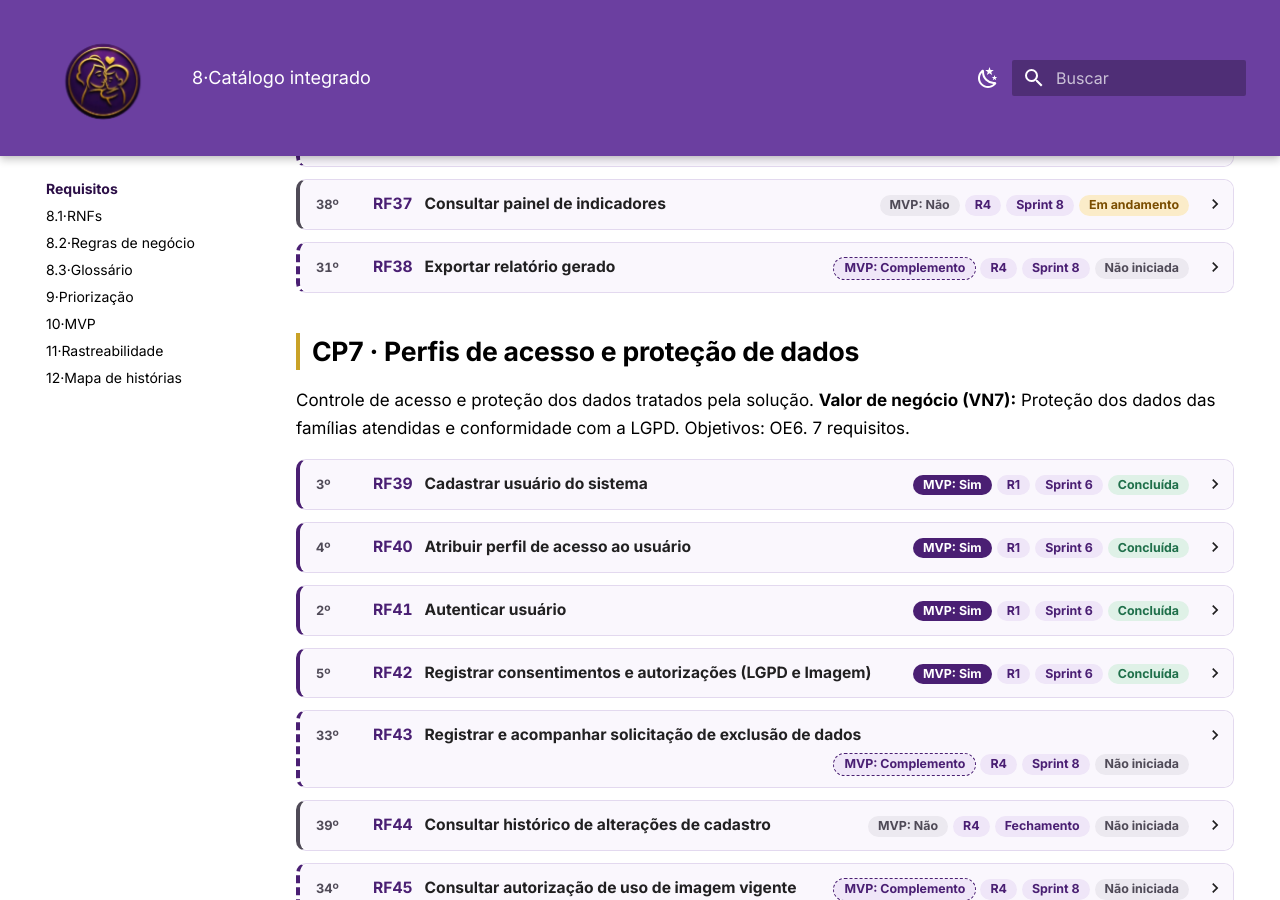
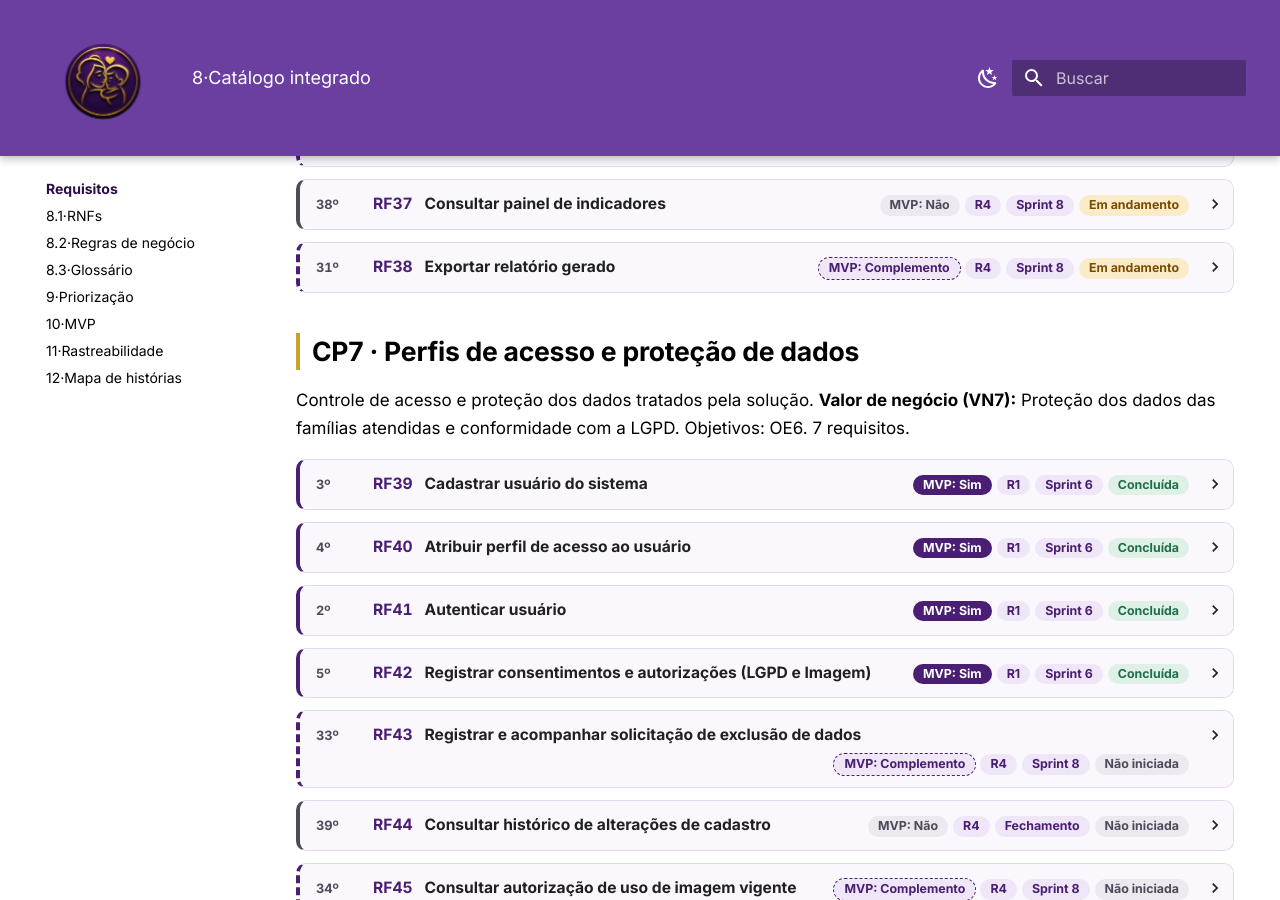
Before and after one commit to mdsreq-fga-unb/REQ-2026.2-T01-MaesGuerreiras, an MkDocs documentation site: the page built from docs/08-requisitos/index.md, in a window 1280 px wide and 900 px high, scrolled down 4300 px. Built offline with MkDocs 1.6.1 and Material for MkDocs 9.7.7, drawn with Linux system fonts in a browser that asks for light colours.

Commit message:
Atualiza a situação dos requisitos a partir das issues

```diff
--- a/docs/08-requisitos/index.md
+++ b/docs/08-requisitos/index.md
@@ -738,8 +738,8 @@ Acompanhamento dos resultados e indicadores da associação. **Valor de negócio
 
 </details>
 
-<details class="ficha" id="rf38" data-cp="cp6" data-release="r4" data-sprint="8" data-mvp="complemento" data-situacao="nao-iniciada" data-valor="3" data-esforco="2" data-ordem="31" data-perfis="coordenacao" markdown="1">
-<summary><span class="ficha__ordem" title="Posição na ordem do backlog">31º</span> <span class="ficha__id">RF38</span> <span class="ficha__nome">Exportar relatório gerado</span> <span class="ficha__chips"><span class="chip chip--mvp-complemento">MVP: Complemento</span> <span class="chip">R4</span> <span class="chip">Sprint 8</span> <span class="chip chip--sit-nao-iniciada">Não iniciada</span></span></summary>
+<details class="ficha" id="rf38" data-cp="cp6" data-release="r4" data-sprint="8" data-mvp="complemento" data-situacao="em-andamento" data-valor="3" data-esforco="2" data-ordem="31" data-perfis="coordenacao" markdown="1">
+<summary><span class="ficha__ordem" title="Posição na ordem do backlog">31º</span> <span class="ficha__id">RF38</span> <span class="ficha__nome">Exportar relatório gerado</span> <span class="ficha__chips"><span class="chip chip--mvp-complemento">MVP: Complemento</span> <span class="chip">R4</span> <span class="chip">Sprint 8</span> <span class="chip chip--sit-em-andamento">Em andamento</span></span></summary>
 
 | Parte do registro | Informação |
 | :--- | :--- |
@@ -751,8 +751,8 @@ Acompanhamento dos resultados e indicadores da associação. **Valor de negócio
 | Critérios de aceitação | **CA-RF38-01:** A Coordenação consegue exportar um relatório gerado em PDF e em CSV.<br>**CA-RF38-02:** O arquivo exportado corresponde ao relatório e aos filtros utilizados, sem incluir registros de outro período ou recorte.<br>**CA-RF38-03:** O PDF permite identificar o relatório, os filtros aplicados e os resultados, sem cortar informações necessárias à leitura.<br>**CA-RF38-04:** O CSV pode ser aberto em uma planilha, mantendo a separação dos campos e preservando os valores, os acentos e as unidades apresentados no relatório.<br>**CA-RF38-05:** Voluntário e Visitante não conseguem exportar relatórios restritos nem obter seus arquivos por acesso direto à operação.<br>**CA-RF38-06:** Se a geração do arquivo falhar, o sistema informa que a exportação não foi concluída, sem apresentar o resultado como sucesso.<br>Evidência prevista: Exportação dos relatórios abrangidos nos dois formatos, comparação dos filtros e resultados, leitura do PDF, abertura do CSV em planilha, testes de acesso e simulação de falha na geração.<br>**Pendente de definição:** Confirmar quais relatórios poderão ser exportados: a ficha menciona “um relatório gerado”, mas lista somente RF33 como dependência. Esclarecer o alcance do RNF03 nessa operação; não foi acrescentado um prazo de download que o RNF não define. |
 | Priorização | Valor **3** (fonte: avaliação da cliente por requisito, planilha de priorização v2) · Esforço **2** · Risco: Médio · Posição **31** na ordem<br>**Valor (cliente):** Should have, critério: dependência para viabilizar outras funcionalidades. «Hoje está com 4, mas só exporta o que RF33 a RF37 geram. Sem ele, ainda dá para imprimir a tela pelo navegador. Ganha valor junto com os relatórios, porque o PDF é o formato que apoiadores recebem.»<br>**Esforço (equipe):** esforço 2 · complexidade 2 · lacuna 1 → consolidado 1,7. Usa biblioteca pronta de PDF/CSV, e a equipe já domina. Só precisa integrar com os relatórios do CP6.<br>**Leitura da matriz:** Candidato ao MVP (valor 3 · esforço 2). Entre os primeiros da Fatia 2, conforme a capacidade das sprints. |
 | Entrega | MVP: **complemento** (Fatia 2), conforme a nova matriz (planilha v2) · Release **R4** · Sprint **8** · Iceberg: Base |
-| Situação | Não iniciada |
-| Evolução | 27/10/2026 · Ordem ajustada: relatórios (RF33 a RF37) antes da exportação. ([MUD-006](../14-historico/index.md#mud-006))<br>29/10/2026 · Nova matriz, com o valor dado pela cliente por requisito (planilha v2): valor 4 → 3; esforço 3 → 2. ([MUD-015](../14-historico/index.md#mud-015))<br>26/11/2026 · Incluídos critérios de aceitação para os 23 RFs previstos para a Sprint 8 e o fechamento, com evidências previstas e pendências de definição identificadas. ([MUD-057](../14-historico/index.md#mud-057)) |
+| Situação | Em andamento |
+| Evolução | 27/10/2026 · Ordem ajustada: relatórios (RF33 a RF37) antes da exportação. ([MUD-006](../14-historico/index.md#mud-006))<br>29/10/2026 · Nova matriz, com o valor dado pela cliente por requisito (planilha v2): valor 4 → 3; esforço 3 → 2. ([MUD-015](../14-historico/index.md#mud-015))<br>26/11/2026 · Incluídos critérios de aceitação para os 23 RFs previstos para a Sprint 8 e o fechamento, com evidências previstas e pendências de definição identificadas. ([MUD-057](../14-historico/index.md#mud-057))<br>26/11/2026 · Situação: Não iniciada → Em andamento (issue #128). ([MUD-079](../14-historico/index.md#mud-079)) |
 
 </details>
 
```
Also changed, not shown: docs/14-historico/index.md (+1 -0 lines).
